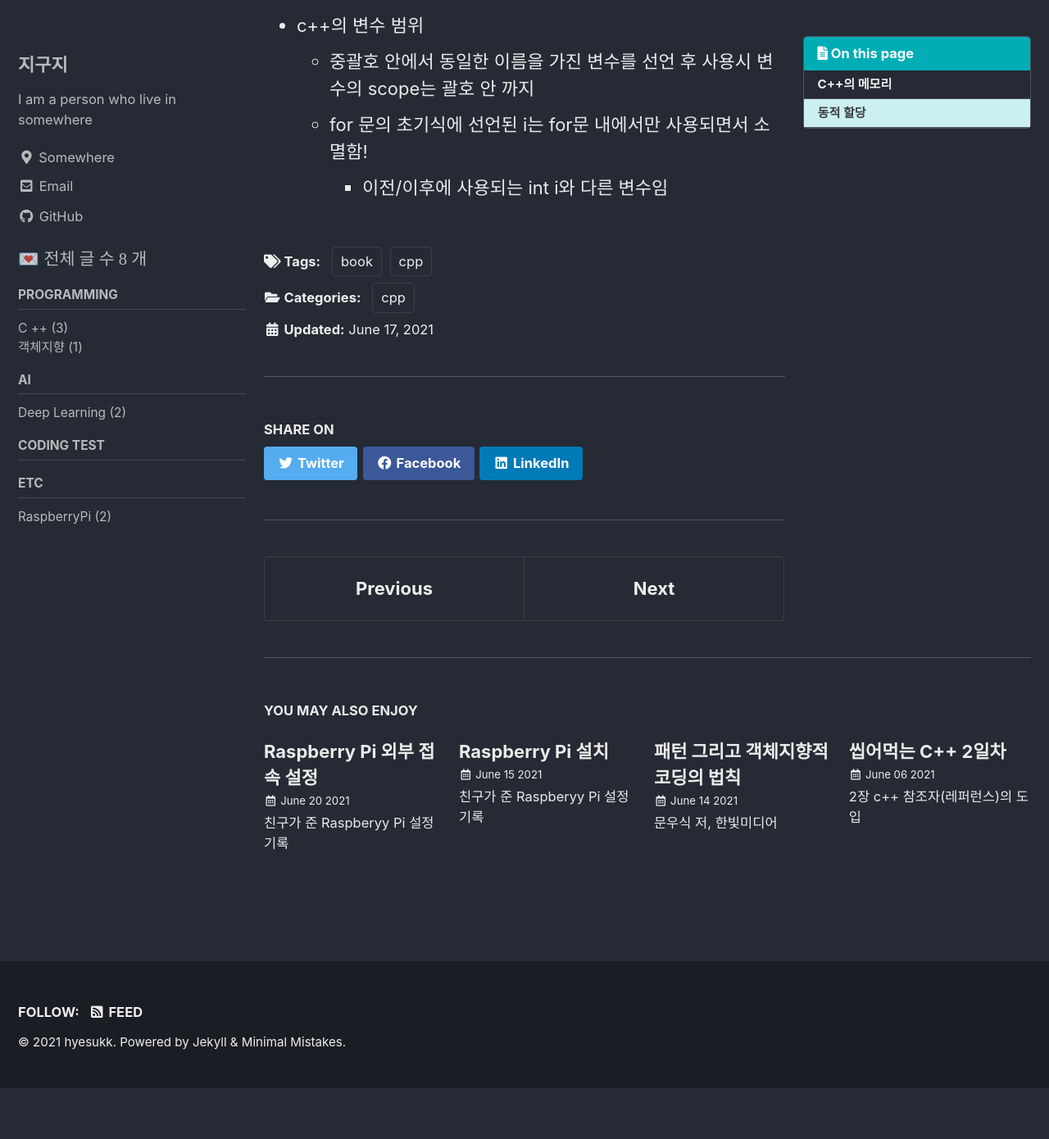
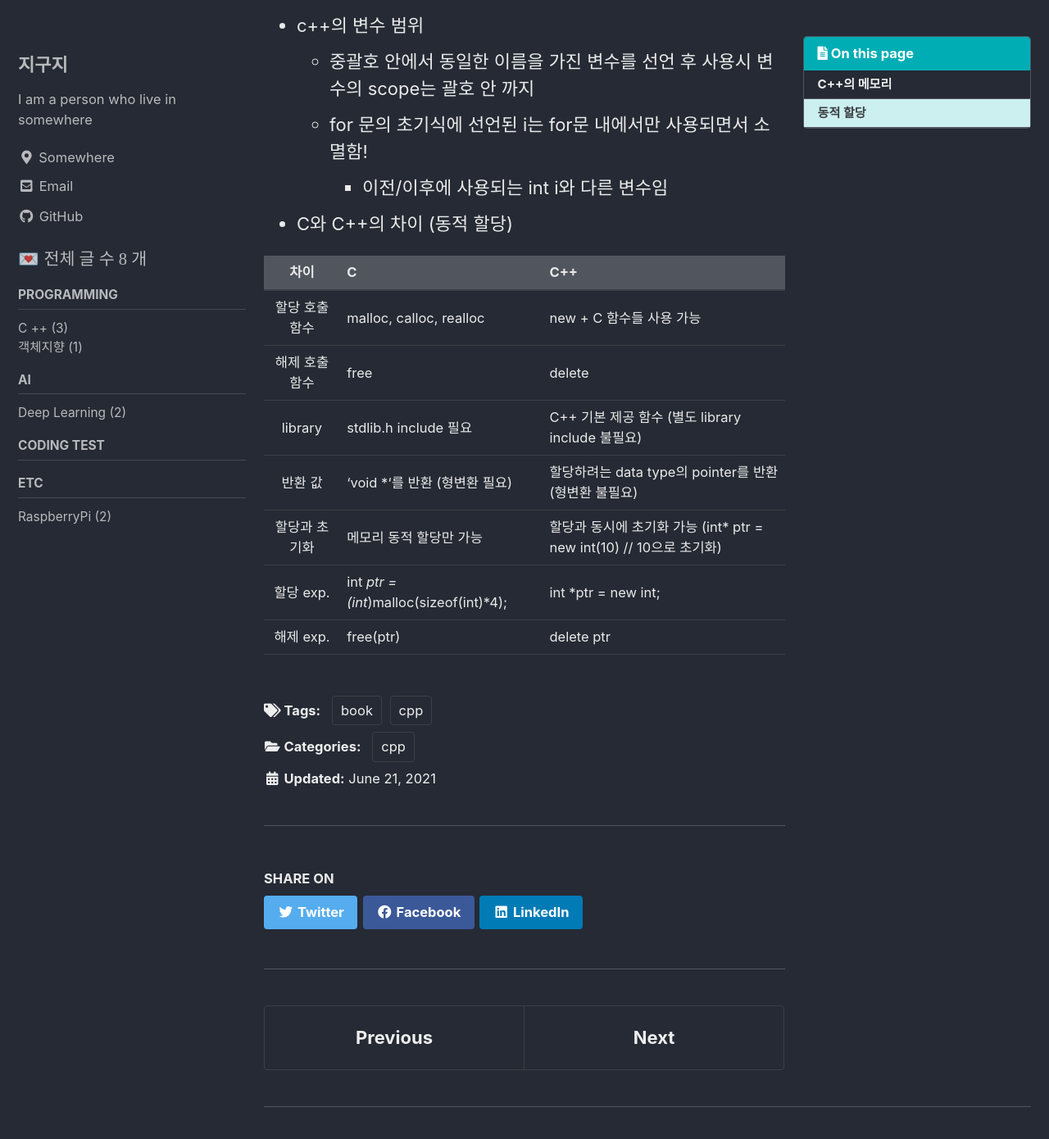
Before and after one commit to hyesuk-k/hyesuk-k.github.io, a Jekyll site: the page built from _posts/2021-06-17-cpp_start_day3.md, in a window 1280 px wide and 1400 px high, scrolled down 1615 px. Shown: the top 1390 px of the window at 82% size. Built offline with Jekyll 4.4.1, drawn with Linux system fonts in a browser that asks for light colours; cached includes are drawn as plain includes; before the commit the page ends 2943 px from its top, so only the background shows below that.

Commit message:
[cpp] c와 c++의 차이 in 동적할당

```diff
--- a/_posts/2021-06-17-cpp_start_day3.md
+++ b/_posts/2021-06-17-cpp_start_day3.md
@@ -12,7 +12,7 @@ toc: true
 toc_sticky: true
 
 date: 2021-06-16
-last_modified_at: 2021-06-17
+last_modified_at: 2021-06-21
 
 ---
 
@@ -68,3 +68,21 @@ int main() {
   + 중괄호 안에서 동일한 이름을 가진 변수를 선언 후 사용시 변수의 scope는 괄호 안 까지
   + for 문의 초기식에 선언된 i는 for문 내에서만 사용되면서 소멸함!
     - 이전/이후에 사용되는 int i와 다른 변수임
+
+
+* C와 C++의 차이 (동적 할당)
+
+<div class="datatable-begin"></div>
+
+| 차이 | C | C++ |
+| :--: |---|-----|
+| 할당 호출 함수 | malloc, calloc, realloc | new + C 함수들 사용 가능|
+| 해제 호출 함수 | free | delete |
+| library | stdlib.h include 필요 | C++ 기본 제공 함수 (별도 library include 불필요) |
+| 반환 값 | 'void *'를 반환 (형변환 필요) | 할당하려는 data type의 pointer를 반환 (형변환 불필요) |
+| 할당과 초기화 | 메모리 동적 할당만 가능 | 할당과 동시에 초기화 가능 (int* ptr = new int(10)  // 10으로 초기화) |
+| 할당 exp. | int *ptr = (int*)malloc(sizeof(int)*4); | int *ptr = new int; |
+| 해제 exp. | free(ptr) | delete ptr |
+
+
+<div class="datatable-end"></div>
```
